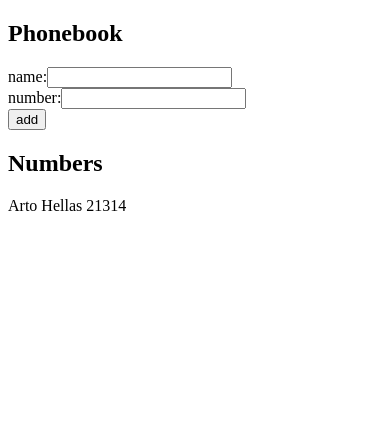
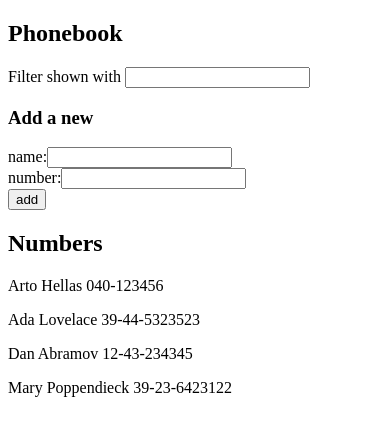
Before and after one commit to Gerog13/full-stack-open-2021, a React (Create React App) app in the folder part-2/phonebook/: page / in a window 390 px wide. Shown: the top 436 px of the page. Built offline with nearby package versions, Linux system fonts and the light colour scheme.

Commit message:
phonebook step4, persons name filter implemented

```diff
--- a/part-2/phonebook/src/App.js
+++ b/part-2/phonebook/src/App.js
@@ -1,9 +1,15 @@
 import React, { useState } from "react";
 
 const App = () => {
-  const [persons, setPersons] = useState([{ name: "Arto Hellas", phone: 21314 }]);
+  const [persons, setPersons] = useState([
+    { name: 'Arto Hellas', number: '040-123456', id: 1 },
+    { name: 'Ada Lovelace', number: '39-44-5323523', id: 2 },
+    { name: 'Dan Abramov', number: '12-43-234345', id: 3 },
+    { name: 'Mary Poppendieck', number: '39-23-6423122', id: 4 }
+  ])
   const [newName, setNewName] = useState("");
   const [phoneNumber, setPhoneNumber] = useState('');
+  const [filter, setFilter] = useState('');
 
   const handleSubmit = (e) => {
     e.preventDefault();
@@ -18,14 +24,21 @@
       alert(`${newName} is already added to phonebook`);
       return;
     }
-    setPersons([...persons, { name: newName, phone: phoneNumber }]);
+    setPersons([...persons, { name: newName, number: phoneNumber, id: Math.random() }]);
     setNewName("");
     setPhoneNumber('');
   };
 
+
+  const personsToShow = filter.trim().length === 0 ? persons : persons.filter((person) => person.name.toLowerCase().includes(filter));
+
   return (
     <div>
       <h2>Phonebook</h2>
+      <div>
+        Filter shown with <input type="text" value={filter} onChange={(e) => setFilter(e.target.value)}/>
+      </div>
+      <h3>Add a new</h3>
       <form onSubmit={handleSubmit}>
         <div>
           name:
@@ -48,9 +61,12 @@
         </div>
       </form>
       <h2>Numbers</h2>
-      {persons?.map((person) => (
-        <p key={person.phone}>{person.name} {person.phone}</p>
+      {personsToShow?.map((person) => (
+        <p key={person.number}>{person.name} {person.number}</p>
       ))}
+      {/* {persons?.map((person) => (
+        <p key={person.number}>{person.name} {person.number}</p>
+      ))} */}
     </div>
   );
 };
```
